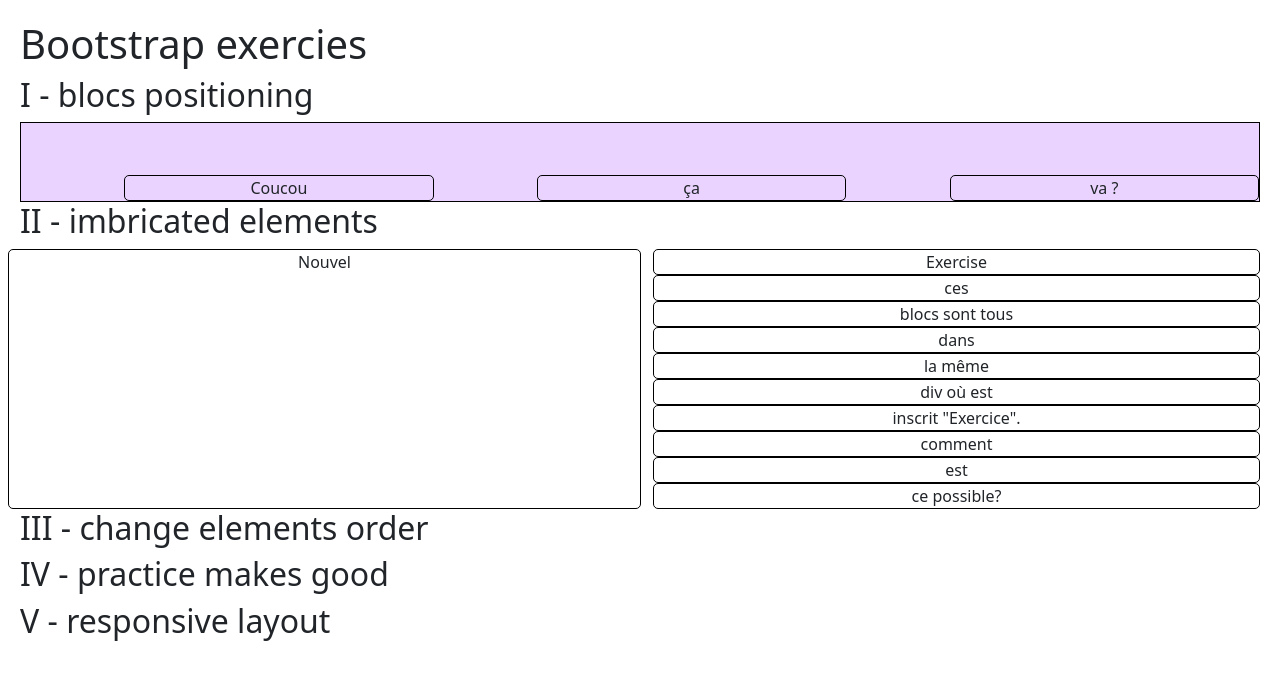
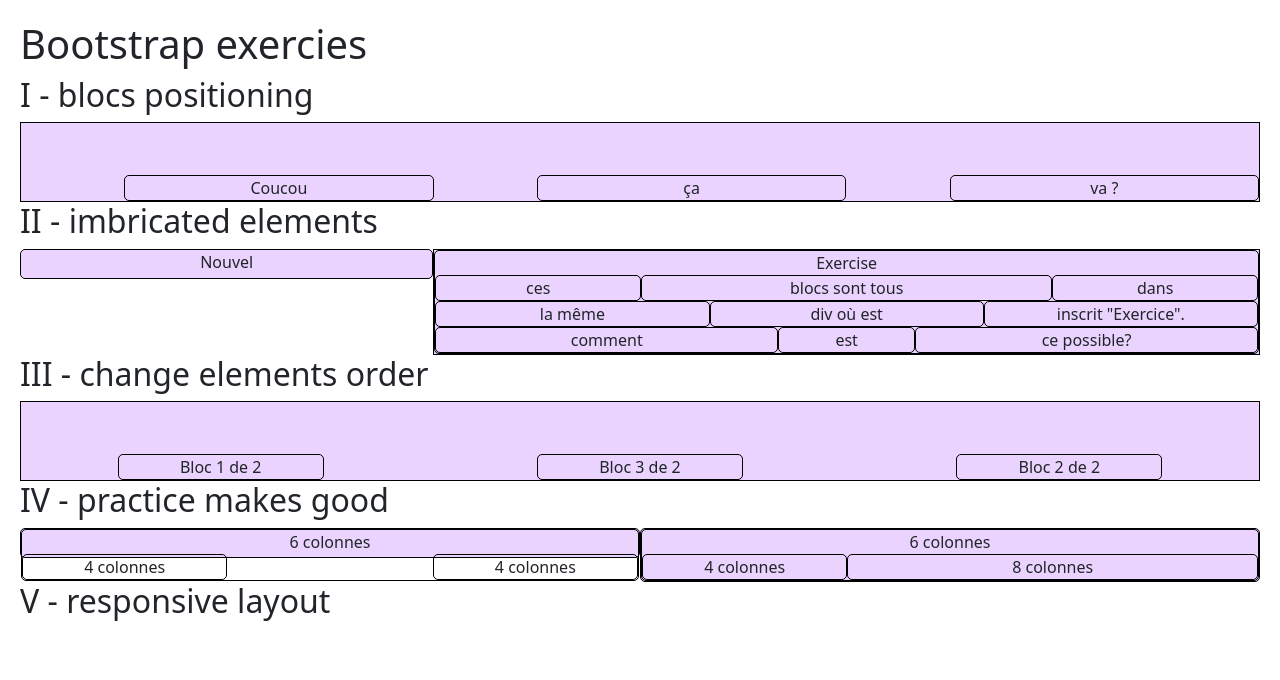
Before and after one commit to iota07/exercises-bootstrap, a plain HTML site: page index.html in a window 1280 px wide. Drawn offline with nearby package versions, Linux system fonts and the light colour scheme.

Commit message:
update until ex4

```diff
--- a/index.html
+++ b/index.html
@@ -25,22 +25,29 @@
 
     <h2>II - imbricated elements</h2>
         <div class="container-sm-12 container-md-8 container-lg-6 text-center parent">
-            <div class="row imbriElem">
-                <div class="col case gauche">Nouvel</div>
-                <div class="col droite">
-                    <div class="col case">Exercise</div>
-                    <div class="col case">ces</div>
-                    <div class="col case">blocs sont tous</div>
-                    <div class="col case">dans</div>
-                    <div class="col case">la même</div>
-                    <div class="col case">div où est</div>
-                    <div class="col case">inscrit "Exercice".</div>
-                    <div class="col case">comment</div>
-                    <div class="col case">est</div>
-                    <div class="col case">ce possible?</div>
-
+            <div class="row  gx-0">
+                <div class="col-sm-4 col-md-4 case gauche">Nouvel</div>
+                <div class="col-sm-8 col-md-8 droite">
+                    <div class="container-sm-12 container-md-12 container-lg-12 exRight">
+                        <div class="row-sm-12  case">Exercise
+                            <div class="row rightRow">
+                                <div class="col-sm-3 case">ces</div>
+                                <div class="col-sm-6 case">blocs sont tous</div>
+                                <div class="col-sm-3 case">dans</div>
+                            </div>
+                            <div class="row rightRow">
+                                <div class="col-sm-4 case">la même</div>
+                                <div class="col-sm-4 case">div où est</div>
+                                <div class="col-sm-4 case">inscrit "Exercice".</div>
+                            </div>
+                            <div class="row rightRow">
+                                <div class="col-sm-5 case">comment</div>
+                                <div class="col-sm-2 case">est</div>
+                                <div class="col-sm-5 case">ce possible?</div>
+                            </div>
+                        </div>
+                    </div>
                 </div>
-
             </div>
         </div>
 
@@ -48,9 +55,44 @@
 
 
     <h2>III - change elements order</h2>
+        <div class="container-sm-12 container-md-8 container-lg-6 text-center parent">
+            <div class="row blocPos justify-content-around align-items-end" style="gap:20px">
+                <div class="col-sm-2 case">Bloc 1 de 2</div>
+                <div class="col-sm-2 order-sm-3 case">Bloc 2 de 2</div>
+                <div class="col-sm-2 order-sm-2 case">Bloc 3 de 2</div>
+
+            </div>
+        </div>
 
 
     <h2>IV - practice makes good</h2>
+        <div class="container-sm-12 container-md-8 container-lg-6 text-center parent">
+            <div class="row  gx-0">
+                <div class="col-sm-6 col-md-6 case gauche">
+                    <div class="container-sm-12 container-md-12 container-lg-12 exRight">
+                        <div class="row-sm-12 case">6 colonnes
+                            <div class="row justify-content-between rightRow">
+                                <div class="col-sm-4 case">4 colonnes</div>
+                                <div class="col-sm-4 case">4 colonnes</div>
+                            </div>
+                        </div>
+                    </div>
+                </div>
+
+                <div class="col-sm-6 col-md-6 case droite">
+                    <div class="container-sm-12 container-md-12 container-lg-12 exRight">
+                        <div class="row-sm-12  case">6 colonnes
+                            <div class="row rightRow">
+                                <div class="col-sm-4 case">4 colonnes</div>
+                                <div class="col-sm-8 case">8 colonnes</div>
+                            </div>
+
+                        </div>
+                    </div>
+                </div>
+
+            </div>
+        </div>
 
 
 
--- a/style.css
+++ b/style.css
@@ -16,3 +16,30 @@
 body{
     padding: 20px;
 }
+
+/*ex 2*/
+.gauche {
+    height:30px;
+    text-align:center;
+}
+
+.exRight {
+    padding: 0px;
+    margin: 0px;
+}
+
+.rightRow {
+
+    margin: 0px;
+    padding:0px;
+
+
+}
+
+.gauche, .droite {
+
+    background-color: rgb(234, 212, 255);
+    border: 1px solid black;
+    margin:0;
+
+}
```
